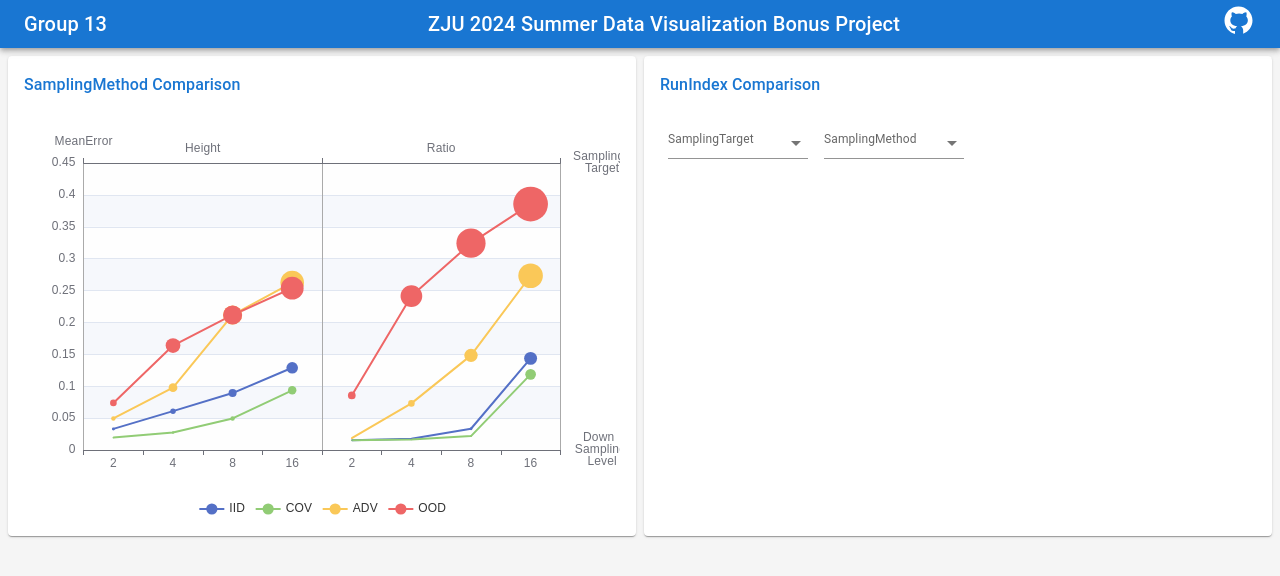
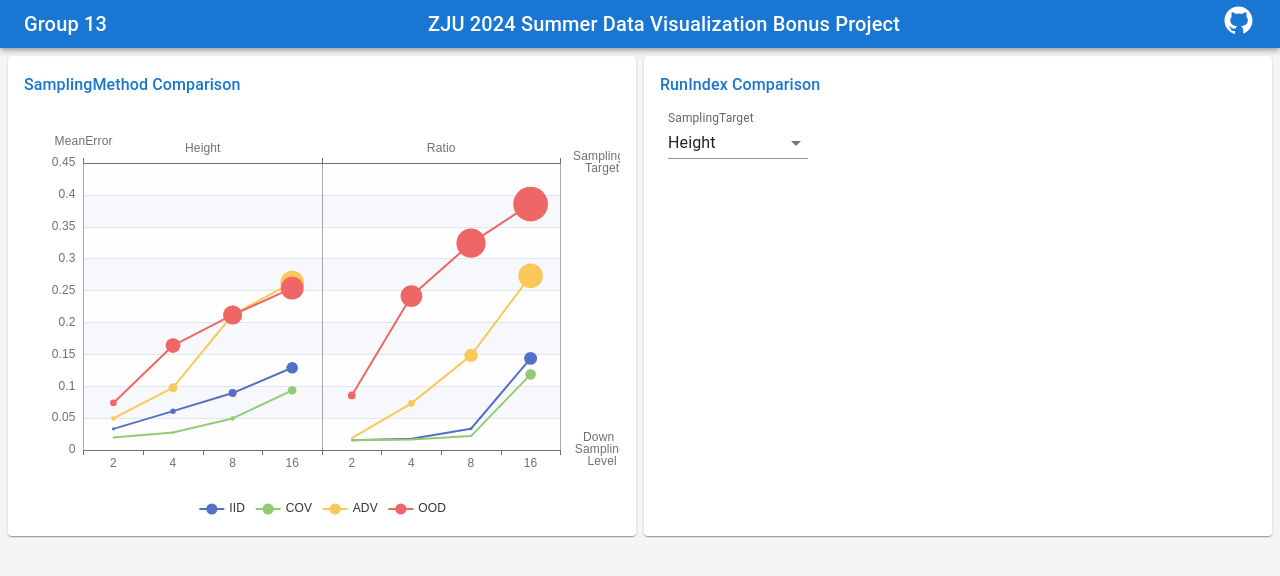
Before and after one commit to WintermelonC/ZJU2024SummerDV_G13, a React (Create React App) app: page / in a window 1280 px wide. Shown: the top 576 px of the page. Built offline with nearby package versions, Linux system fonts and the light colour scheme.

Commit message:
add only SamplingTarget select

```diff
--- a/src/components/CompRunIndex.js
+++ b/src/components/CompRunIndex.js
@@ -1,14 +1,13 @@
 import React from 'react';
 
 import MyTitle from './MyTitle';
-import SelectButton from './SelectButton';
+import SelectSampTarget from './SelectSampTarget';
 
 export default function CompRunIndex() {
 	return (
 		<React.Fragment>
 			<MyTitle>RunIndex Comparison</MyTitle>
-			<SelectButton content="SamplingTarget" />
-			<SelectButton content="SamplingMethod" />
+			<SelectSampTarget />
 		</React.Fragment>
 	);
 }
--- a/src/components/SelectButton.js
+++ /dev/null
@@ -1,67 +0,0 @@
-import React from "react";
-import PropTypes from 'prop-types';
-import InputLabel from '@mui/material/InputLabel';
-import MenuItem from '@mui/material/MenuItem';
-import FormControl from '@mui/material/FormControl';
-import Select from '@mui/material/Select';
-
-export default function SelectButton({ content }) {
-	const [option, setOption] = React.useState('');
-
-	const handleChange = (event) => {
-		setOption(event.target.value);
-	};
-
-	return (
-		<FormControl sx={{ m: 1, minWidth: 140 }} variant="standard">
-			<InputLabel id={`select-${content}-label`} sx={{ fontSize: '12px !important' }}>{content}</InputLabel>
-			<CreateOptionList content={content} option={option} handleChange={handleChange} />
-		</FormControl>
-	);
-}
-
-function CreateOptionList({ content, option, handleChange }) {
-	const optionList = [];
-
-	if (content === "BarChartType") {
-		optionList.push("1", "2", "3", "4", "5");
-	} else if (content === "ModelName") {
-		optionList.push("VGG19", "ResNet50");
-	} else if (content === "SamplingTarget") {
-		optionList.push("Height", "Ratio");
-	} else if (content === "SamplingMethod") {
-		optionList.push("IID", "COV", "ADV", "OOD");
-	} else if (content === "DownSamplingLevel") {
-		optionList.push("2", "4", "8", "16");
-	} else if (content === "RunIndex") {
-		optionList.push("0", "1", "2", "3", "4");
-	}
-
-	const menuList = optionList.map((option, index) =>
-		<MenuItem key={index} value={option}>{option}</MenuItem>);
-
-	return (
-		<Select
-			labelId={`select-${content}-label`}
-			id={`select-${content}`}
-			value={option}
-			label={content}
-			onChange={handleChange}
-		>
-			<MenuItem value="">
-				<em>None</em>
-			</MenuItem>
-			{menuList}
-		</Select>
-	);
-}
-
-SelectButton.propTypes = {
-	content: PropTypes.string,
-};
-
-CreateOptionList.propTypes = {
-	content: PropTypes.string,
-	option: PropTypes.string,
-	handleChange: PropTypes.func.isRequired,
-};
--- /dev/null
+++ b/src/components/SelectSampTarget.js
@@ -0,0 +1,29 @@
+import React from 'react';
+import { FormControl, InputLabel, Select, MenuItem } from '@mui/material';
+
+export default function SelectSampTarget() {
+	const [target, setTarget] = React.useState('Height');
+
+	const handleChange = (event) => {
+		setTarget(event.target.value);
+	};
+
+	return (
+		<FormControl variant="standard" sx={{ m: 1, minWidth: 140 }}>
+			<InputLabel id="select-standard-label">SamplingTarget</InputLabel>
+			<Select
+				labelId="select-standard-label"
+				id="select-standard"
+				value={target}
+				onChange={handleChange}
+				label="SamplingTarget"
+			>
+				<MenuItem value="">
+					<em>None</em>
+				</MenuItem>
+				<MenuItem value="Height">Height</MenuItem>
+				<MenuItem value="Ratio">Ratio</MenuItem>
+			</Select>
+		</FormControl>
+	);
+}
```
Also changed, not shown: src/components/CompSampMethod.js (deleted, +0 -19 lines).
